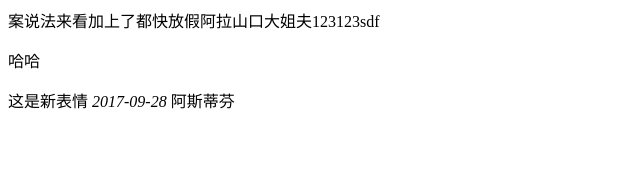
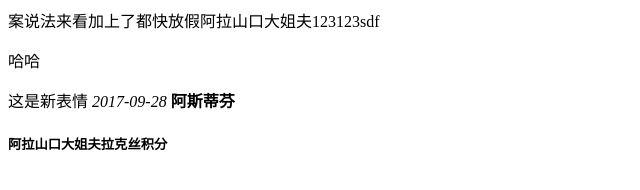
Before and after one commit to FORTHEWIN-666/test, a plain HTML site: page index.html in a window 1280 px wide. Shown: the whole page, without its empty margins (0-640 px from the left). Drawn offline with Linux system fonts and the light colour scheme.

Commit message:
修改了index.html和test.txt文件

```diff
--- a/index.html
+++ b/index.html
@@ -9,6 +9,7 @@
 	<p>哈哈</p>
 	<span>这是新表情</span>
 	<i>2017-09-28</i>
-	阿斯蒂芬
+	<b>阿斯蒂芬</b>
+	<h5>阿拉山口大姐夫拉克丝积分</h5>
 </body>
 </html>
```
Also changed, not shown: test.txt.
